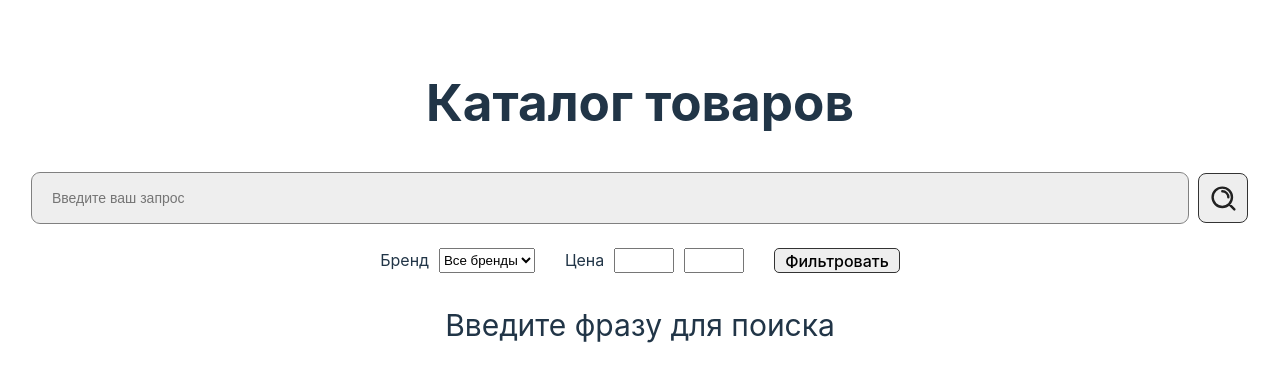
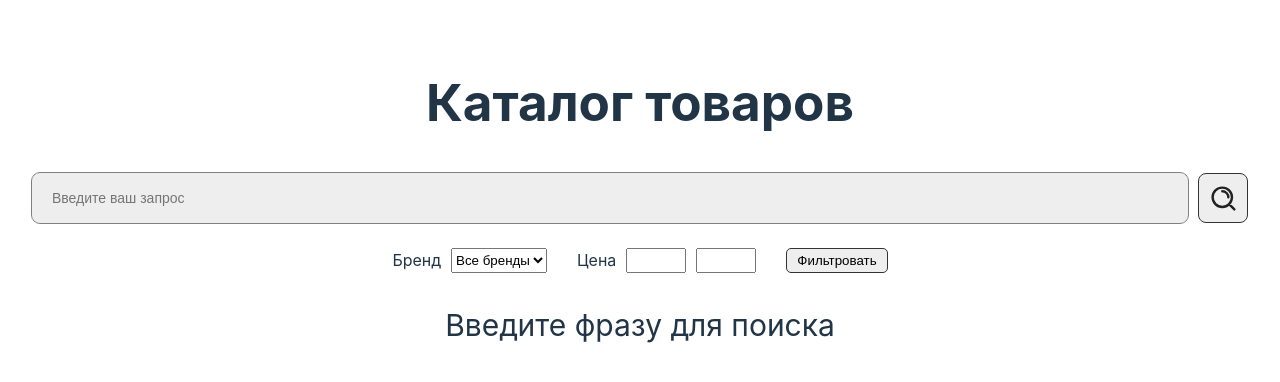
Before and after one commit to ivan-lev/test-task-valantis, a React (Vite) app: page / in a window 1280 px wide. Shown: the top 382 px of the page. Built offline with nearby package versions, Linux system fonts and the light colour scheme.

Commit message:
style: delete unnecesary styles

```diff
--- a/src/index.css
+++ b/src/index.css
@@ -5,7 +5,6 @@
   line-height: 1.5;
   font-weight: 400;
 
-  /* color-scheme: light dark; */
   color: var(--font-color-primary);
   background-color: var(--bg-primary);
 
@@ -37,25 +36,6 @@
   line-height: 1.1;
 }
 
-button {
-  border-radius: 8px;
-  border: 1px solid transparent;
-  padding: 0.6em 1.2em;
-  font-size: 1em;
-  font-weight: 500;
-  font-family: inherit;
-  background-color: #1a1a1a;
-  cursor: pointer;
-  transition: border-color 0.25s;
-}
-button:hover {
-  border-color: #646cff;
-}
-button:focus,
-button:focus-visible {
-  outline: 4px auto -webkit-focus-ring-color;
-}
-
 @media (prefers-color-scheme: light) {
   :root {
     color: #213547;
```
